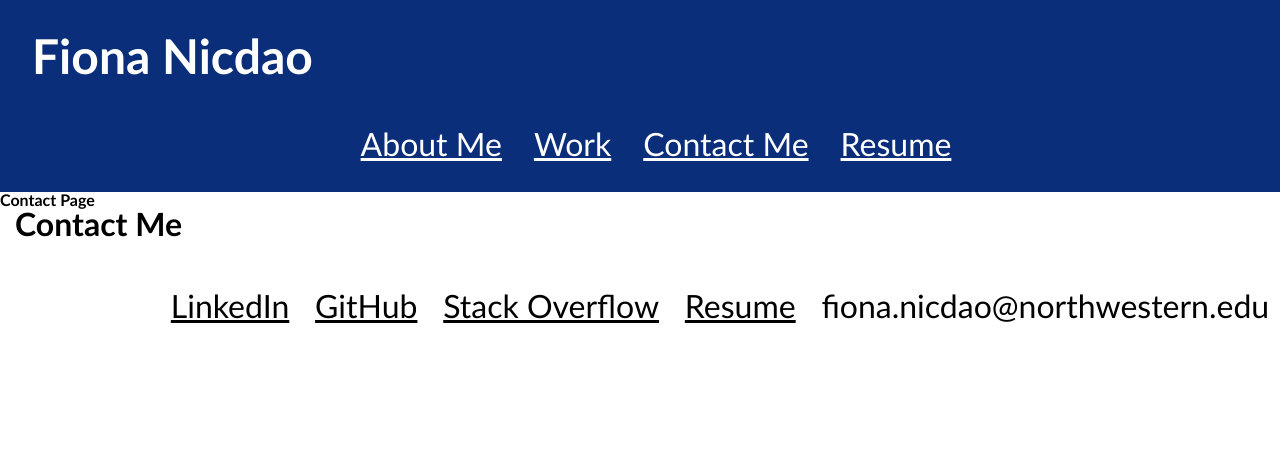
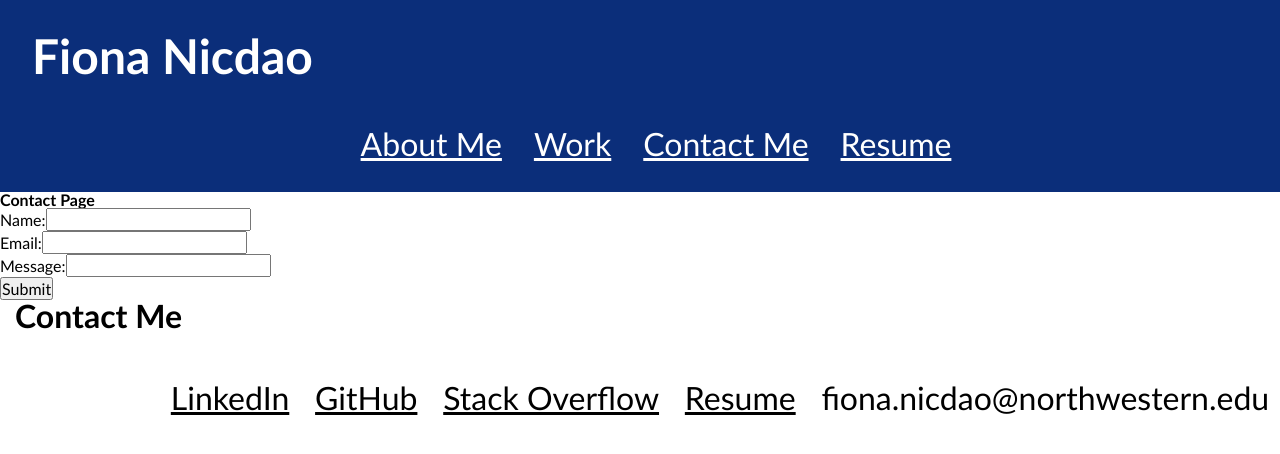
Before and after one commit to fiona1nicdao/portfolio-react, a React (Create React App) app: page /contact in a window 1280 px wide. Shown: the top 454 px of the page. Built offline with nearby package versions, Linux system fonts and the light colour scheme.

Commit message:
add contact page

```diff
--- a/src/components/contact/Contact.js
+++ b/src/components/contact/Contact.js
@@ -2,6 +2,23 @@ export default function(){
     return(
         <div>
             <h1>Contact Page </h1>
+            <form>
+                <div>
+                    <label for="name">Name:</label>
+                    <input type="text" id="name"/>
+                </div>
+                <div>
+                    <label for="email">Email:</label>
+                    <input type="text" id="email"/>
+                </div>
+                <div>
+                    <label for="messsage-box">Message:</label>
+                    <input type="text" id="message-box"/>
+                </div>
+                <div>
+                    <button type="sumbit">Submit</button>
+                </div>
+            </form>
         </div>
     )
 }
--- a/src/components/footer/Footer.js
+++ b/src/components/footer/Footer.js
@@ -1,10 +1,10 @@
 export default function Footer(){
     return(
         <footer id="Contact-Me">
-        <h3 className="Me">
+            <h3 className="Me">
               Contact Me
-          </h3>
-          <ul className="contact">
+            </h3>
+            <ul className="contact">
               <li>
                   <a href="https://www.linkedin.com/in/fiona-nicdao221513175luc/">
                       LinkedIn
```
